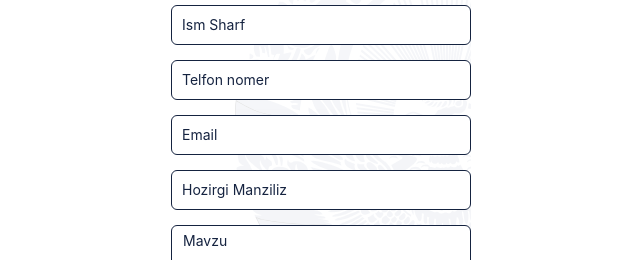
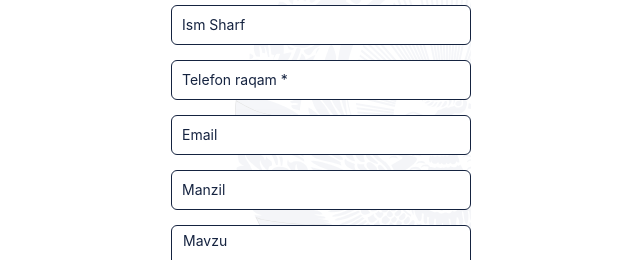
Before and after one commit to abdullox0900/murojaat_bot, a React (Create React App) app: page /form in a window 1280 px wide. Shown: the part 146-406 px from the top of the page, without its empty margins (319-959 px from the left). Built offline with nearby package versions, Linux system fonts and the light colour scheme; no server answers.

Commit message:
[UPDATE]: form page and bags

```diff
--- a/src/Components/Form/Form.jsx
+++ b/src/Components/Form/Form.jsx
@@ -19,13 +19,6 @@ function Form() {
         setCityId(value)
     };
 
-    console.log(cityId);
-    console.log(userName);
-    console.log(userTell);
-    console.log(userEmail);
-    console.log(userComment);
-    console.log(userMap);
-
     useEffect(() => {
         fetch("https://bot.ali98.uz/api/hudut")
             .then((res) => res.json())
@@ -46,12 +39,6 @@ function Form() {
         formdata.append("message", userComment);
         formdata.append("hudud_id", cityId);
 
-//         formdata.append("phone", "456564");
-// formdata.append("name", "name");
-// formdata.append("subject", "mavzu");
-// formdata.append("message", "text ");
-// formdata.append("hudud_id", "2");
-
         var requestOptions = {
             method: 'POST',
             body: formdata,
@@ -59,7 +46,7 @@ function Form() {
             redirect: 'follow'
         };
 
-        if (userName == '' || userTell == '' || userComment == '') {
+        if (userName == '' || userTell == '' || userComment == '' || userEmail == '' || userMap == '' || cityId == '') {
             Swal.fire(
                 `Ma'lumot Toldrin`,
             )
@@ -74,7 +61,12 @@ function Form() {
                             showConfirmButton: false,
                             timer: 10000,
                         })
+                        setCityId('')
                         setUserName('')
+                        setUserTell('')
+                        setUserEmail('')
+                        setUserMap('')
+                        setUserComment('')
                     }else {
                         Swal.fire({
                             icon: 'error',
@@ -110,17 +102,11 @@ function Form() {
                             })
                         }
                     />
-                        {/* const [cityId, setCityId] = useState()
-    const [userName, setUserName] = useState('');
-    const [userTell, setUserTell] = useState('');
-    const [userEmail, setUserEmail] = useState('');
-    const [userMap, setUserMat] = useState('');
-    const [userComment, setUserComment] = useState(''); */}
 
                     <Input placeholder="Ism Sharf" style={{ width: '100%', marginBottom: '15px', padding: '8px 10px' }} value={userName} onChange={(e) => setUserName(e.target.value)} />
-                    <Input placeholder="Telfon nomer" style={{ width: '100%', marginBottom: '15px', padding: '8px 10px' }} value={userTell} onChange={(e) => setUserTell(e.target.value)} />
+                    <Input placeholder="Telefon raqam *" style={{ width: '100%', marginBottom: '15px', padding: '8px 10px' }} value={userTell} onChange={(e) => setUserTell(e.target.value)} />
                     <Input placeholder="Email" style={{ width: '100%', marginBottom: '15px', padding: '8px 10px' }} value={userEmail} onChange={(e) => setUserEmail(e.target.value)} />
-                    <Input placeholder="Hozirgi Manziliz" style={{ width: '100%', marginBottom: '15px', padding: '8px 10px' }} value={userMap} onChange={(e) => setUserMap(e.target.value)} />
+                    <Input placeholder="Manzil" style={{ width: '100%', marginBottom: '15px', padding: '8px 10px' }} value={userMap} onChange={(e) => setUserMap(e.target.value)} />
                     <textarea className="form-curs__textarea" cols="20" rows="7" placeholder="Mavzu" value={userComment} onChange={(e) => setUserComment(e.target.value)}></textarea>
 
                     <div className="curs-form__sub-btn">
```
